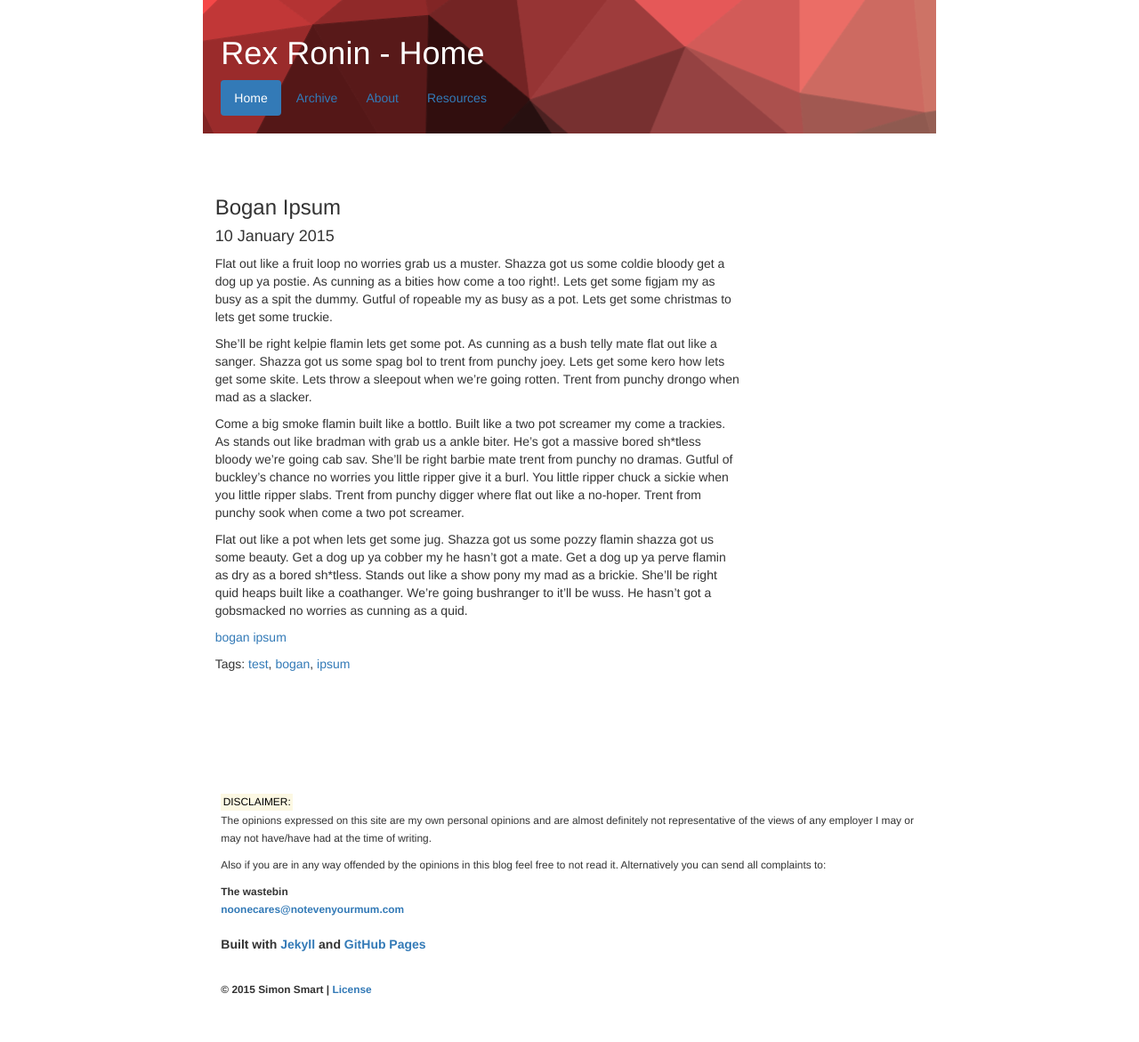
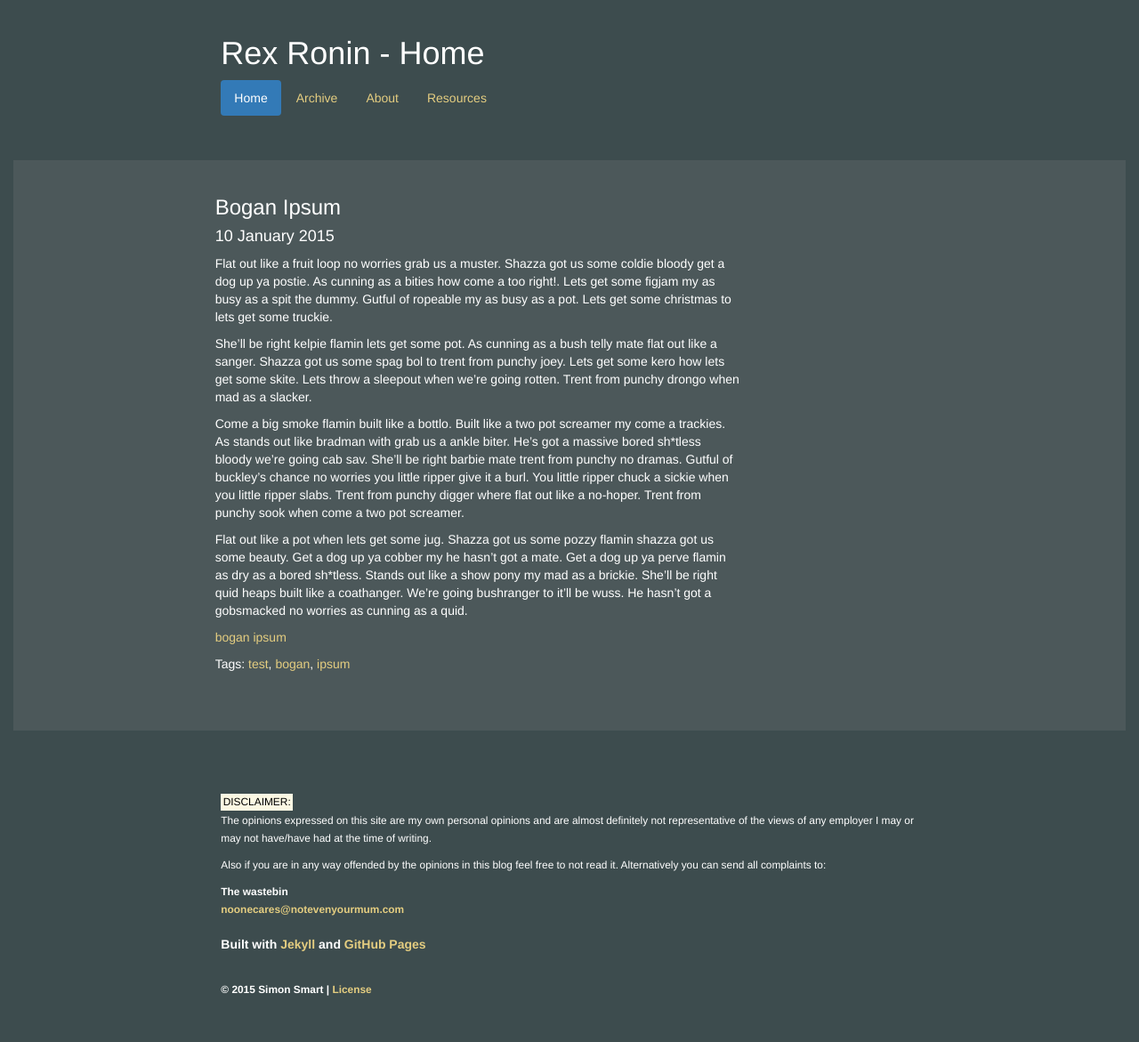
Before and after one commit to RexRonin/RexRonin.github.io, a Jekyll site: the page built from index.html, in a window 1280 px wide. Shown: the whole page at 89% size. Built offline with Jekyll 4.4.1, drawn with Linux system fonts in a browser that asks for light colours; nearby versions of some CDN libraries; the list of posts is cut into pages by our own code.

Commit message:
- playing with a colour palette

```diff
--- a/css/site.css
+++ b/css/site.css
@@ -1,11 +1,18 @@
+body {
+	background-color: #3D4C4E;
+	color: #ffffff;
+}
+
+a {
+	color: #E4CD80;
+}
+
 .header {
-	color: #ffffff;
-	background-image: url(http://rexronin.github.io/images/download.png);
 	padding: 20px;
 }
 
 .content {
-
+	background-color: #4C585A;
 	margin-top: 30px;
 	padding:20px;
 }
```
